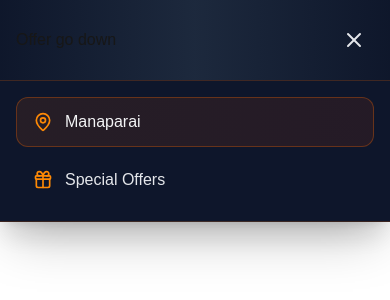
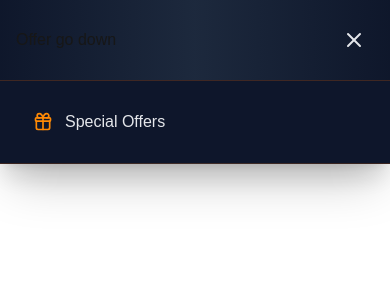
Before and after one commit to duetry/Ele-thale, a Next.js app: page /bestoffer in a window 390 px wide. Both pictures are taken after a click on the button 354 px from the left and 40 px from the top of the page. Shown: the top 300 px of the page. Built offline with nearby package versions, Linux system fonts and the light colour scheme.

Commit message:
mobilebar fix 22e

```diff
--- a/src/components/layout/Navbar.jsx
+++ b/src/components/layout/Navbar.jsx
@@ -384,16 +384,7 @@ export default function Navbar() {
     <div className="px-4 py-4 space-y-2">
 
       {/* Location */}
-            <div
-              onClick={() => {
-                setShowLocationPopup(true);
-                setMobileMenuOpen(false);
-              }}
-              className="flex items-center gap-3 px-4 py-3 rounded-xl bg-gradient-to-r from-orange-500/10 to-orange-600/10 border border-orange-500/30 text-gray-100 active:scale-95 transition-transform"
-            >
-              <MapPin className="w-5 h-5 text-orange-400" />
-              <span className="font-medium">{selectedLocation?.area || 'Select Location'}</span>
-            </div>
+
 
       {/* Nav Items */}
       {navItems.map((item) => (
@@ -409,6 +400,20 @@ export default function Navbar() {
           <span className="font-medium">{item.name}</span>
         </button>
       ))}
+
+      {/* Logout Button (ONLY if authenticated) */}
+      {isAuthenticated && (
+        <button
+          onClick={() => {
+            handleLogout();
+            setMobileMenuOpen(false);
+          }}
+          className="w-full flex items-center gap-3 px-4 py-3 rounded-xl text-red-400 hover:bg-red-500/10 active:scale-95 transition-all duration-200 border border-red-500/30"
+        >
+          <LogOut className="w-5 h-5" />
+          <span className="font-medium">Logout</span>
+        </button>
+      )}
     </div>
   </div>
 )}
```
Lines whose indentation alone changed are shown as unchanged.
